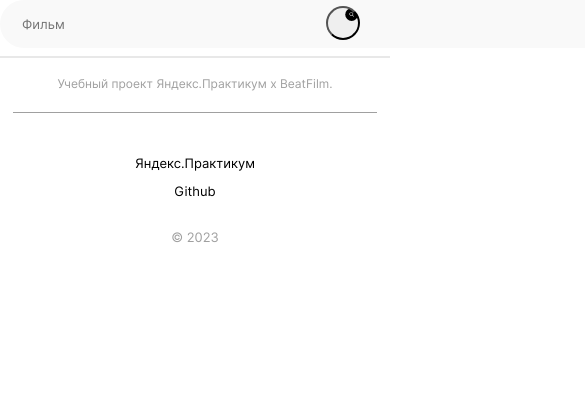
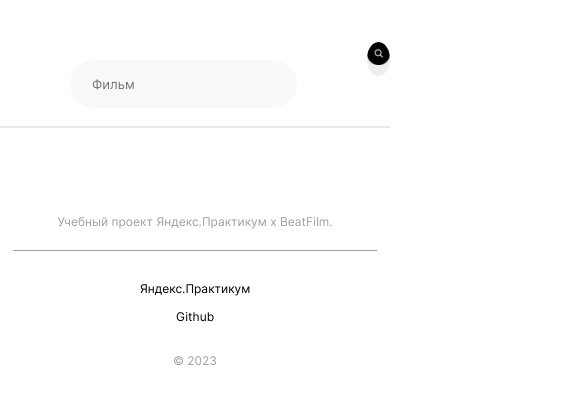
Before and after one commit to XenyaNemkina/movies-explorer-frontend, a React (Create React App) app: page / in a window 390 px wide. Shown: the top 404 px of the page, 585 px wide, since content can reach past the window. Built offline with nearby package versions, Linux system fonts and the light colour scheme.

Commit message:
featured main and movies

```diff
--- a/src/components/AboutMe/AboutMe.css
+++ b/src/components/AboutMe/AboutMe.css
@@ -1,6 +1,6 @@
 .about-me {
   max-width: 1140px;
-  margin: 110px 70px 110px;
+  margin: 110px 70px 125px;
 }
 
 .about-me__student {
@@ -108,6 +108,9 @@
 }
 
 @media screen and (max-width: 980px) {
+  .about-me {
+    margin: 90px 50px 90px;
+  }
   .about-me__title {
     font-size: 40px;
     line-height: 40px;
@@ -128,16 +131,22 @@
   }
 
   .about-me__link {
-    margin: 87px 0 0 0;
+    margin: 105px 0 0 0;
   }
 
   .about-me__foto {
-    width: 225px;
+    width: 255px;
     height: 307px;
   }
 
   .portfolio_title {
     margin: 90px 0 0 0;
+  }
+
+  .portfolio__name {
+    font-size: 28px;
+    line-height: 50px;
+    letter-spacing: -1.12px;
   }
 }
 
@@ -160,6 +169,7 @@
 
   .about-me__title {
     font-size: 30px;
+    line-height: 33px;
     letter-spacing: -1.2px;
     margin: 40px 0 0 0;
   }
@@ -177,7 +187,7 @@
   }
 
   .about-me__link {
-    margin: 40px 0 0 0;
+    margin: 56px 0 0 0;
   }
 
   .portfolio_title {
@@ -202,11 +212,12 @@
 
 @media screen and (max-width: 400px) {
   .about-me {
-    margin: 70px 14px 70px;
+    margin: 70px 14px 50px;
    }
 
-   .portfolio__name {
-    line-height: 20px;
+  .portfolio__links {
+    margin: 20px 0 0 0;
   }
 
+
 }
--- a/src/components/Footer/Footer.css
+++ b/src/components/Footer/Footer.css
@@ -49,11 +49,21 @@
     text-decoration: none;
   }
 
+@media screen and (max-width: 825px) {
+  .footer__title {
+    width: calc( 100% - 60px );
+  }
+
+  .footer__columns {
+    width: calc( 100% - 60px );
+  }
+}
+
 @media screen and (max-width: 460px) {
   .footer__title {
     font-size: 12px;
     width: calc( 100% - 26px );
-    margin: 10px auto 0;
+    margin: 78px auto 0;
   }
 
   .footer__columns {
@@ -65,14 +75,18 @@
   .footer__links {
     flex-direction: column;
     align-items: center;
+    margin-bottom: 18px;
   }
 
   .footer__link {
-    margin-top: 12px;
+    margin-bottom: 12px;
+    font-size: 12px;
   }
 
-  .footer__year{
-    margin: 10px 0 20px;
+  .footer__year {
+    margin: 0 0 20px;
+    font-size: 12px;
+    line-height: 12px;
     color: #A0A0A0;
   }
 }
--- a/src/components/Project/Project.css
+++ b/src/components/Project/Project.css
@@ -25,6 +25,10 @@
  max-width: 550px;
 }
 
+.project__table-cell:first-child {
+  margin-right: 40px;
+ }
+
 .project__table-heading {
   font-family: "Inter", Arial, sans-serif;
   font-weight: 400;
@@ -51,6 +55,7 @@
   display: flex;
   flex-direction: column;
   align-items: center;
+  width: calc( 100% - 100px );
 }
 
 .project__duration-dev:first-child {
@@ -95,6 +100,16 @@
   .project {
     margin: 90px 50px 90px;
   }
+
+  .project__table-text {
+    font-size: 12px;
+    line-height: 18px;
+    margin: 22px 0 0 0;
+  }
+
+  .project__duration {
+    margin: 93px 0 0;
+  }
 }
 
 @media screen and (max-width: 425px) {
@@ -107,9 +122,14 @@
     margin-top: 0;
   }
 
+  .project__table-cell:first-child {
+    margin: 0;
+  }
+
   .section__title {
     font-size: 18px;
     letter-spacing: -0.72px;
+    padding-bottom: 28px;
   }
 
   .project__table-heading {
@@ -128,7 +148,16 @@
     margin: 60px 0 0;
   }
 
+  .project__duration-dev:first-child {
+    width: 35vw;
+  }
+
+  .project__duration-dev:last-child {
+    width: 65vw;
+  }
+
   .project__duration-quantity {
+    height: 35px;
     font-size: 11px;
   }
 
--- a/src/components/Promo/Promo.css
+++ b/src/components/Promo/Promo.css
@@ -102,6 +102,10 @@
   }
 
   @media screen and (max-width: 340px) {
+    .promo__subtitle {
+      margin-bottom: 80px;
+    }
+
     .promo__img {
       width: 210px;
       height: 206px;
--- a/src/components/SearchForm/SearchForm.css
+++ b/src/components/SearchForm/SearchForm.css
@@ -5,12 +5,17 @@
 
 .searchform__form {
   position: relative;
+  max-width: 1140px;
+  display: flex;
+  justify-content: space-between;
+  align-items: center;
 }
 
 .searchform__input {
-  width: 1140px;
+  width: 100%;
   height: 46px;
   border-radius: 40px;
+  margin: 60px 70px 10px;
   background-color: #F9F9F9;
   font-family: 'Inter', Arial, sans-serif;
   font-style: normal;
@@ -26,12 +31,11 @@
   width: 34px;
   height: 34px;
   border-radius: 50%;
-  background-image: url(../../images/find.svg);
+  background-image: url(../../images/find.png);
   background-repeat: no-repeat;
   background-size: contain;
-  position: absolute;
-  top: 6px;
-  right: 30px;
+
+  border: none;
 }
 
 .searchform__line {
--- a/src/components/Techs/Techs.css
+++ b/src/components/Techs/Techs.css
@@ -8,7 +8,7 @@
   font-weight: 400;
   font-size: 50px;
   line-height: 58px;
-  margin: 90px auto 0;
+  margin: 80px auto 0;
   letter-spacing: -2px;
   text-align: center;
 }
@@ -58,6 +58,8 @@
 
   .techs__subtitle {
     font-size: 12px;
+    line-height: 18px;
+    letter-spacing: -0.48px;
     margin: 22px auto 0;
   }
 
@@ -94,6 +96,7 @@
 
   .techs__title {
     font-size: 30px;
+    line-height: 35px;
     margin: 60px auto 0;
     letter-spacing: -1.2px;
   }
@@ -107,7 +110,13 @@
   }
 
   .techs__names {
+    margin-top: 50px;
     grid-template-columns: repeat(2, minmax(85px, 1fr));
-    width: 200px;
+    width: 180px;
+  }
+
+  .techs__name {
+    width: 84px;
+    height: 57px;
   }
 }
```
Also changed, not shown: src/images/find.png (added), 1 other file (tests, documents, lock files or other folders).
